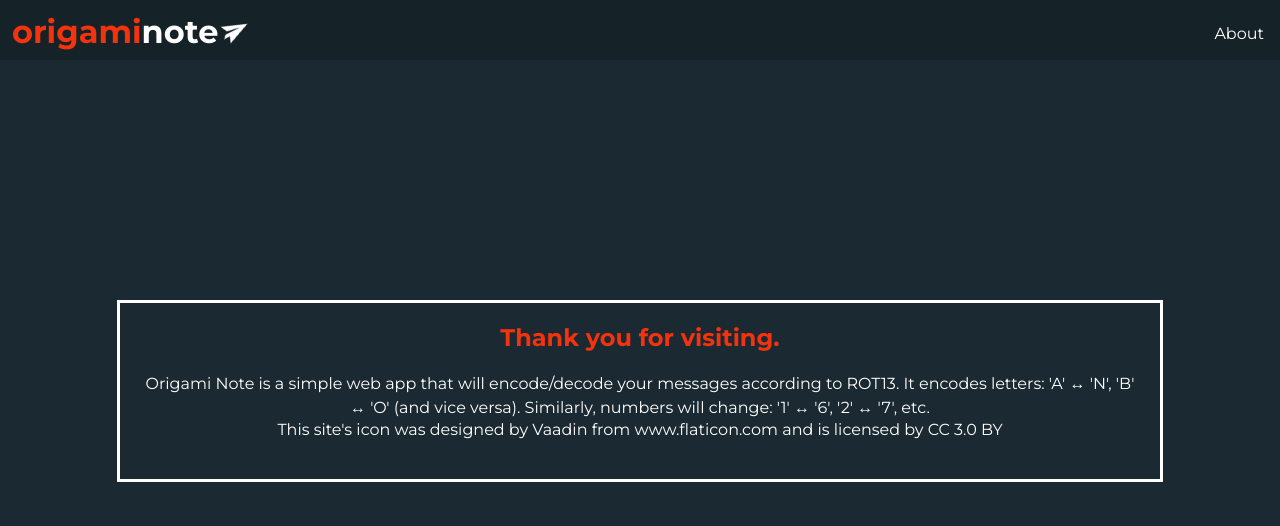
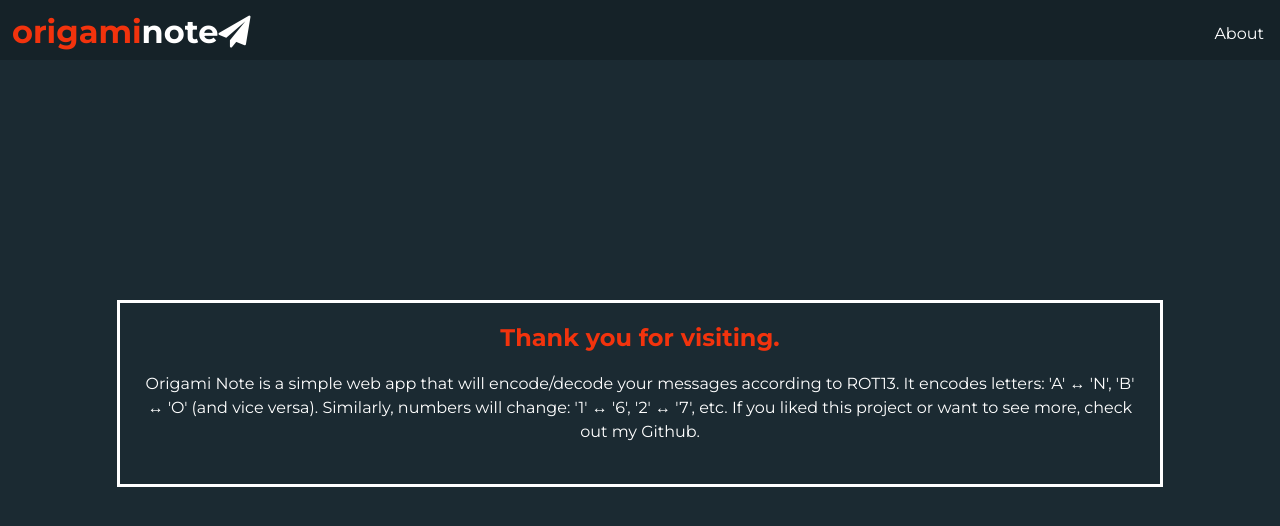
Before and after one commit to Lxsthorne/origami-note, a plain HTML site: page about.html in a window 1280 px wide. Drawn offline with Linux system fonts and the light colour scheme.

Commit message:
Change to site icon
removed image
included bootstrap font awesome icon

```diff
--- a/about.html
+++ b/about.html
@@ -8,22 +8,18 @@
   <title>Origami Note</title>
   <link rel="stylesheet" href="ori_note.css" type="text/css" />
   <link href="https://fonts.googleapis.com/css?family=Montserrat:300,400,500,600,700,800" rel="stylesheet">
+    <link rel="stylesheet" href="https://maxcdn.bootstrapcdn.com/font-awesome/4.5.0/css/font-awesome.min.css" integrity="sha384-XdYbMnZ/QjLh6iI4ogqCTaIjrFk87ip+ekIjefZch0Y+PvJ8CDYtEs1ipDmPorQ+" crossorigin="anonymous">
   <script src="ori_note.js" type="text/javascript"></script>
 </head>
 
 <body>
   <header>
-    <h1 id="site-name"><a href="index.html"><span style="color:hsl(10, 90%, 50%);">origami</span>note<img src="paper-plane.png" id="icon" /></a></h1>
+    <h1 id="site-name"><a href="index.html"><span style="color:hsl(10, 90%, 50%);">origami</span>note<i class="fa fa-paper-plane"></i></a></h1>
     <ul><li><p>About<p></li></ul>
   </header>
 <main>
   <h2><span style="color:hsl(10, 90%, 50%);">Thank you for visiting.</span></h2>
   <p style="padding-top: 20px; line-height: 24px">Origami Note is a simple web app that will encode/decode your messages according to <a href="https://en.wikipedia.org/wiki/ROT13" class="hover">ROT13</a>. It encodes letters: 'A' &harr; 'N', 'B' &harr; 'O' (and vice versa).
-    Similarly, numbers will change: '1' &harr; '6', '2' &harr; '7', etc.
-      <p>This site's icon was designed by
-        <a href="https://www.flaticon.com/authors/vaadin" title="Vaadin" class="hover">Vaadin</a>
-        from <a href="https://www.flaticon.com/" title="Flaticon" class="hover">www.flaticon.com</a>
-        and is licensed by <a href="http://creativecommons.org/licenses/by/3.0/" title="Creative Commons BY 3.0" target="_blank" class="hover">CC 3.0 BY</a>
-      </p>
+    Similarly, numbers will change: '1' &harr; '6', '2' &harr; '7', etc. If you liked this project or want to see more, check out my <a href="https://www.github.com/lxsthorne" class="hover">Github</a>.</p>
 </main>
 </html>
```
